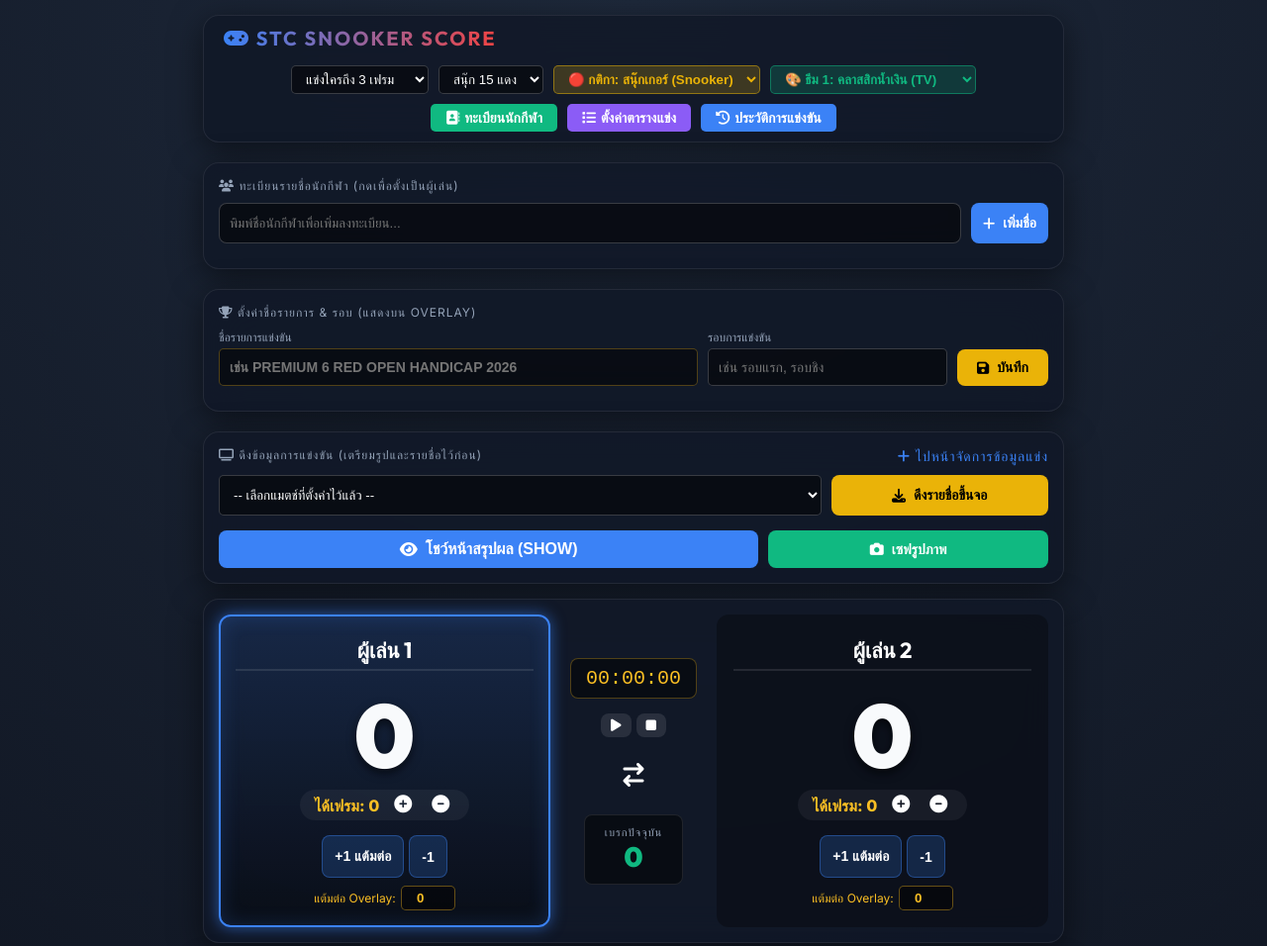
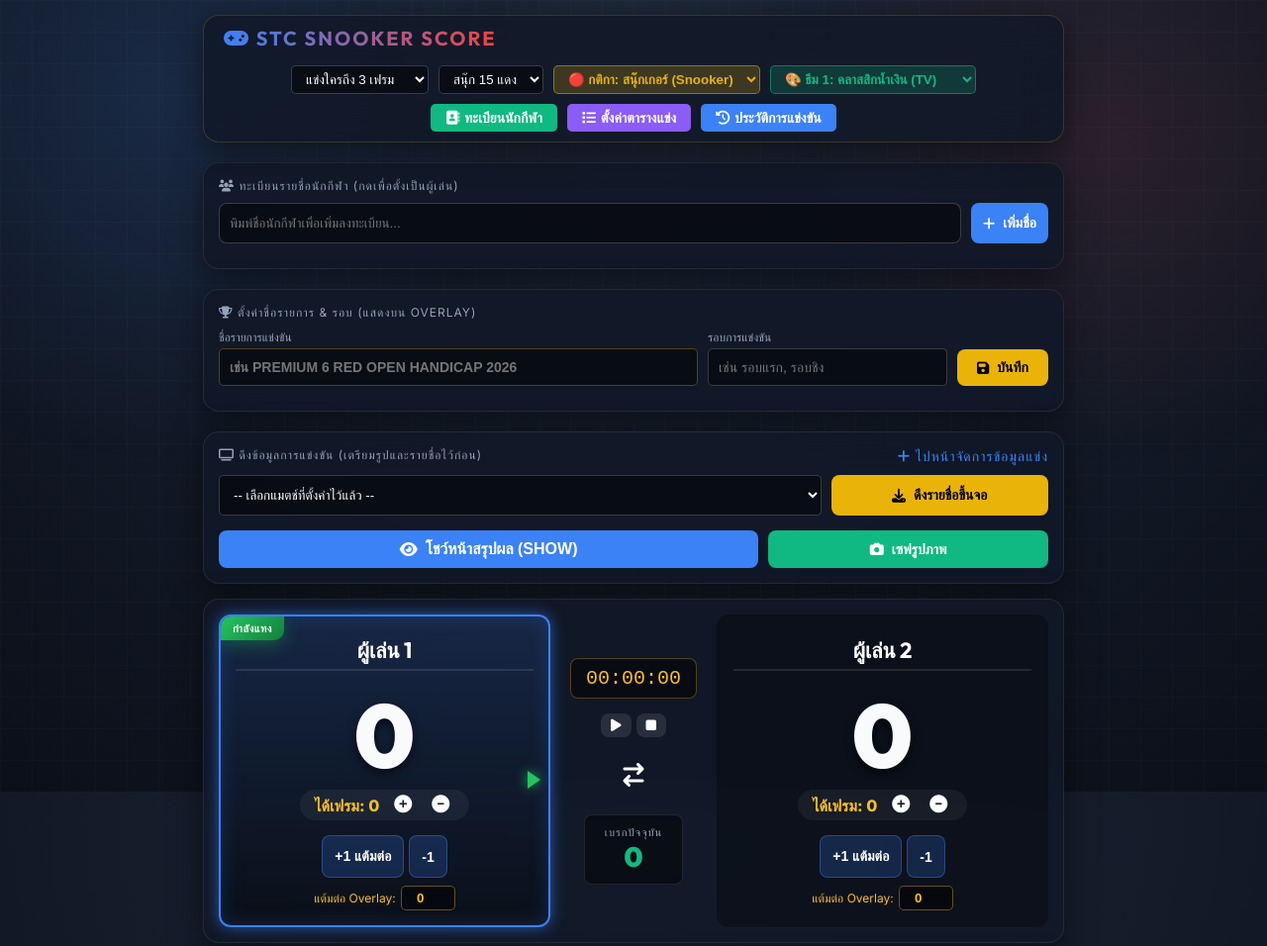
Before and after one commit to STCADSVERTISING/STC_SNOOKER, a website: page public/index.html in a window 1280 px wide. Shown: the top 956 px of the page at 99% size. Drawn offline with nearby package versions, Linux system fonts and the light colour scheme; no server answers.

Commit message:
Add files via upload

```diff
--- a/public/css/style.css
+++ b/public/css/style.css
@@ -30,6 +30,21 @@ body {
   background: radial-gradient(circle at top, #1e293b, #0b0f19);
   min-height: 100vh;
   -webkit-font-smoothing: antialiased;
+  background-attachment: fixed;
+}
+
+body::before {
+  content: '';
+  position: fixed;
+  inset: 0;
+  pointer-events: none;
+  background:
+    radial-gradient(circle at 12% 12%, rgba(59,130,246,.13), transparent 28%),
+    radial-gradient(circle at 88% 18%, rgba(239,68,68,.10), transparent 25%),
+    linear-gradient(rgba(255,255,255,.018) 1px, transparent 1px),
+    linear-gradient(90deg, rgba(255,255,255,.018) 1px, transparent 1px);
+  background-size: auto, auto, 32px 32px, 32px 32px;
+  z-index: -1;
 }
 
 .glass {
@@ -39,6 +54,7 @@ body {
   border: 1px solid var(--border-color);
   border-radius: 16px;
   box-shadow: 0 8px 32px rgba(0, 0, 0, 0.5);
+  transition: border-color .2s ease, box-shadow .2s ease, transform .2s ease;
 }
 
 .container {
@@ -55,6 +71,10 @@ body {
   justify-content: space-between;
   align-items: center;
   padding: 10px 20px;
+  position: sticky;
+  top: 8px;
+  z-index: 50;
+  border-color: rgba(251,191,36,.18);
 }
 
 .header h1 {
@@ -99,7 +119,27 @@ body {
   transition: all 0.3s ease;
   position: relative;
   cursor: pointer;
+  overflow: hidden;
 }
+
+.player-card::before {
+  content: 'กำลังแทง';
+  position: absolute;
+  top: 0;
+  padding: 5px 12px;
+  background: linear-gradient(135deg, #22c55e, #15803d);
+  color: #fff;
+  font-size: 11px;
+  font-weight: 800;
+  letter-spacing: .5px;
+  opacity: 0;
+  transform: translateY(-100%);
+  transition: .25s ease;
+  box-shadow: 0 4px 18px rgba(34,197,94,.35);
+}
+.player-card.p1::before { left: 0; border-radius: 0 0 10px 0; }
+.player-card.p2::before { right: 0; border-radius: 0 0 0 10px; }
+.player-card.active::before { opacity: 1; transform: translateY(0); }
 
 .player-card.active.p1 {
   border-color: var(--p1-color);
@@ -112,6 +152,21 @@ body {
   box-shadow: inset 0 0 20px rgba(239, 68, 68, 0.2), 0 0 15px var(--glow-p2);
   background: linear-gradient(to bottom, rgba(239, 68, 68, 0.15), rgba(0,0,0,0.4));
 }
+
+.player-card.active::after {
+  content: '';
+  position: absolute;
+  top: 50%;
+  width: 0;
+  height: 0;
+  border-top: 9px solid transparent;
+  border-bottom: 9px solid transparent;
+  filter: drop-shadow(0 0 6px rgba(34,197,94,.9));
+  animation: shooterArrow 1s ease-in-out infinite;
+}
+.player-card.active.p1::after { right: 8px; border-left: 13px solid #22c55e; }
+.player-card.active.p2::after { left: 8px; border-right: 13px solid #22c55e; }
+@keyframes shooterArrow { 50% { transform: scale(1.2); filter: drop-shadow(0 0 10px rgba(34,197,94,1)); } }
 
 .player-name {
   background: transparent;
@@ -218,6 +273,7 @@ body {
   text-shadow: 1px 1px 2px rgba(0,0,0,0.8);
 }
 .ball-btn:active { transform: scale(0.95); }
+.ball-btn:hover { transform: translateY(-2px); filter: brightness(1.12); }
 
 .ball-red { background: var(--ball-red); }
 .ball-yellow { background: var(--ball-yellow); }
@@ -264,7 +320,13 @@ body {
   justify-content: center;
   gap: 8px;
   color: white;
+  transition: transform .15s ease, filter .15s ease, box-shadow .15s ease;
 }
+.action-btn:hover { transform: translateY(-1px); filter: brightness(1.12); box-shadow: 0 8px 18px rgba(0,0,0,.22); }
+.action-btn:active { transform: translateY(1px) scale(.98); }
+
+select, input { transition: border-color .2s ease, box-shadow .2s ease; }
+select:focus, input:focus { outline: none; border-color: rgba(251,191,36,.65) !important; box-shadow: 0 0 0 3px rgba(251,191,36,.10); }
 .action-btn.handicap { background: rgba(59, 130, 246, 0.2); border: 1px solid rgba(59, 130, 246, 0.4); }
 .action-btn.undo { background: rgba(255, 255, 255, 0.1); }
 .action-btn.new-frame { background: rgba(16, 185, 129, 0.2); border: 1px solid rgba(16, 185, 129, 0.4); color: #6ee7b7;}
@@ -424,4 +486,9 @@ body {
   .controls-grid { grid-template-columns: 1fr; }
   .score-display { font-size: 70px; }
   .bottom-actions { grid-template-columns: 1fr 1fr; }
+  .header { position: relative; top: 0; }
+  .scoreboard { gap: 7px; padding: 9px; }
+  .player-card { padding: 12px 8px; }
+  .player-name { font-size: 17px; }
+  .center-col { gap: 8px; }
 }
```
